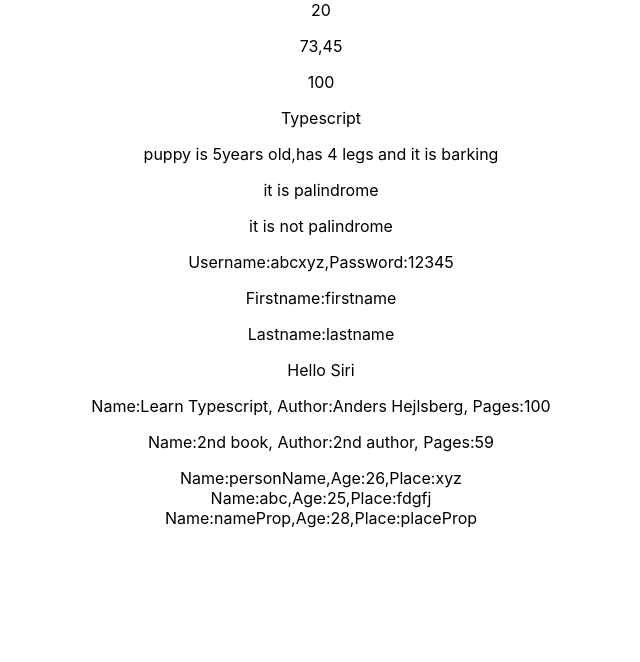
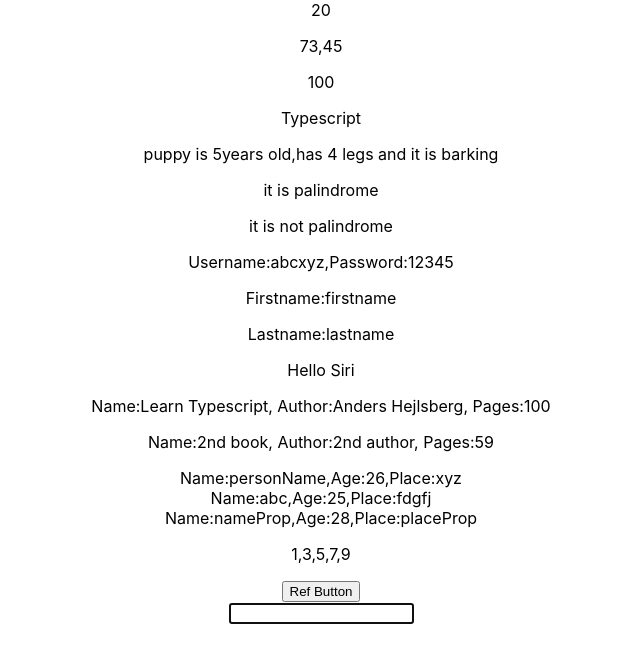
Before and after one commit to nagajayasree/2021, a React (Create React App) app: page / in a window 1280 px wide. Shown: the top 662 px of the page, without its empty margins (319-959 px from the left). Built offline with nearby package versions, Linux system fonts and the light colour scheme.

Commit message:
added new

```diff
--- a/src/App.tsx
+++ b/src/App.tsx
@@ -16,6 +16,8 @@
 import { GetUserName, User } from "./topics/context";
 import { Student, Book, Book2 } from "./topics/context2";
 import { Person, Person2, PersonProps } from "./topics/context3";
+import { GetPrimes } from "./exercises/primeNumbers";
+import { Input, FancyButton } from "./topics/forwardRef";
 
 function App() {
   return (
@@ -58,6 +60,9 @@
       <Person />
       <Person2 />
       <PersonProps name={"nameProp"} age={28} place={"placeProp"} />
+      <GetPrimes inputArr={[1, 2, 3, 4, 5, 6, 7, 8, 9, 10]} />
+      <FancyButton type={"button"}>Ref Button</FancyButton>
+      <Input />
     </div>
   );
 }
--- /dev/null
+++ b/src/exercises/primeNumbers.tsx
@@ -0,0 +1,11 @@
+import { Input } from "./sumofArrayNums";
+
+export const GetPrimes = ({ inputArr }: Input): any => {
+  let resArr = [];
+  for (let n of inputArr) {
+    if (n % 2 !== 0) {
+      resArr.push(n);
+    }
+  }
+  return <p>{resArr.join(",")}</p>;
+};
--- /dev/null
+++ b/src/topics/forwardRef.tsx
@@ -0,0 +1,24 @@
+import * as React from "react";
+type Props = { children: React.ReactNode; type: "button" | "submit" };
+export type Ref = HTMLButtonElement;
+export const FancyButton = React.forwardRef<Ref, Props>((props, ref) => (
+  <button ref={ref} type={props.type}>
+    {props.children}
+  </button>
+));
+
+export class Input extends React.Component {
+  private input = React.createRef<HTMLInputElement>();
+  componentDidMount() {
+    if (this.input.current) {
+      this.input.current.focus();
+    }
+  }
+  render() {
+    return (
+      <form>
+        <input ref={this.input} type="type" />
+      </form>
+    );
+  }
+}
```
Also changed, not shown: 1 other file (tests, documents, lock files or other folders).
